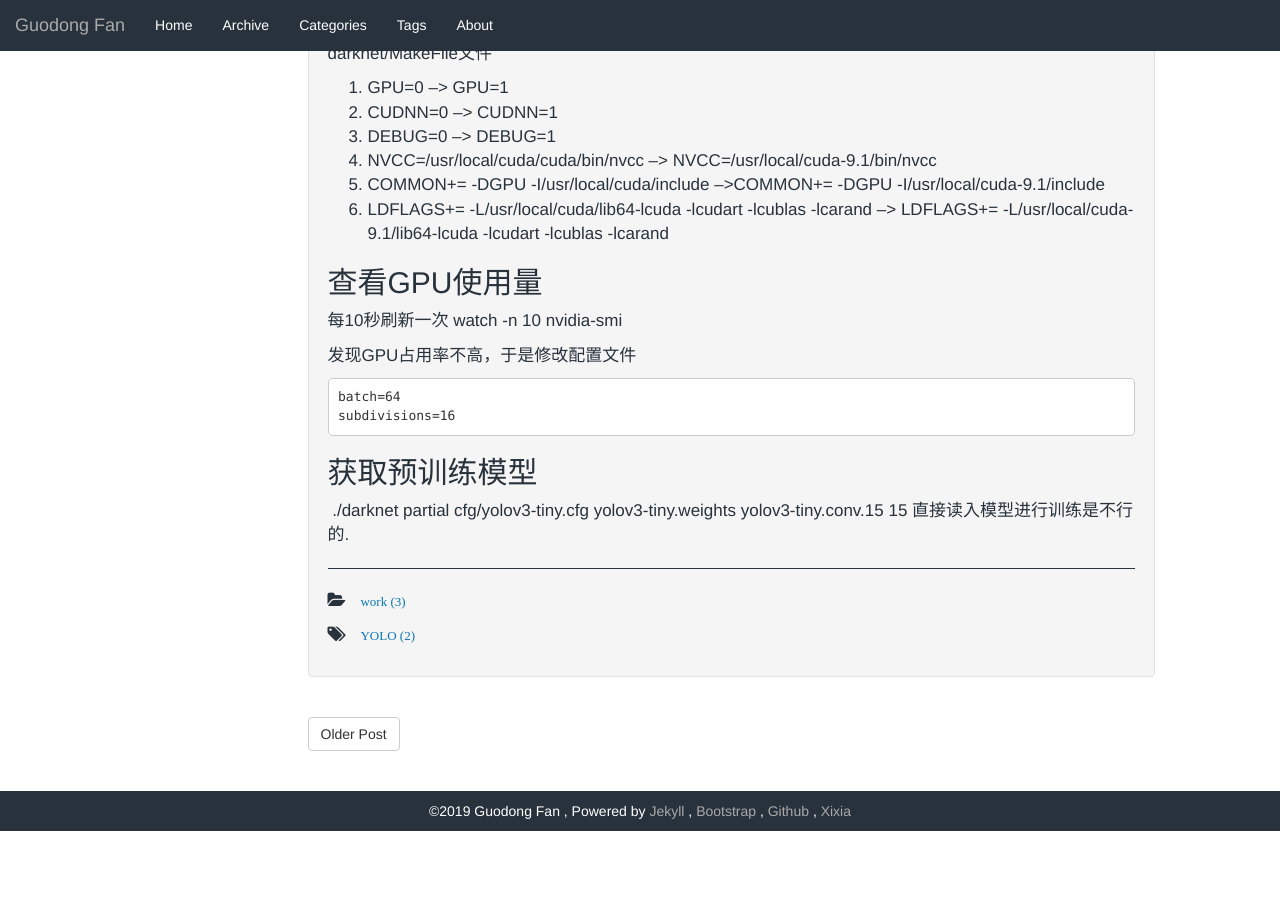
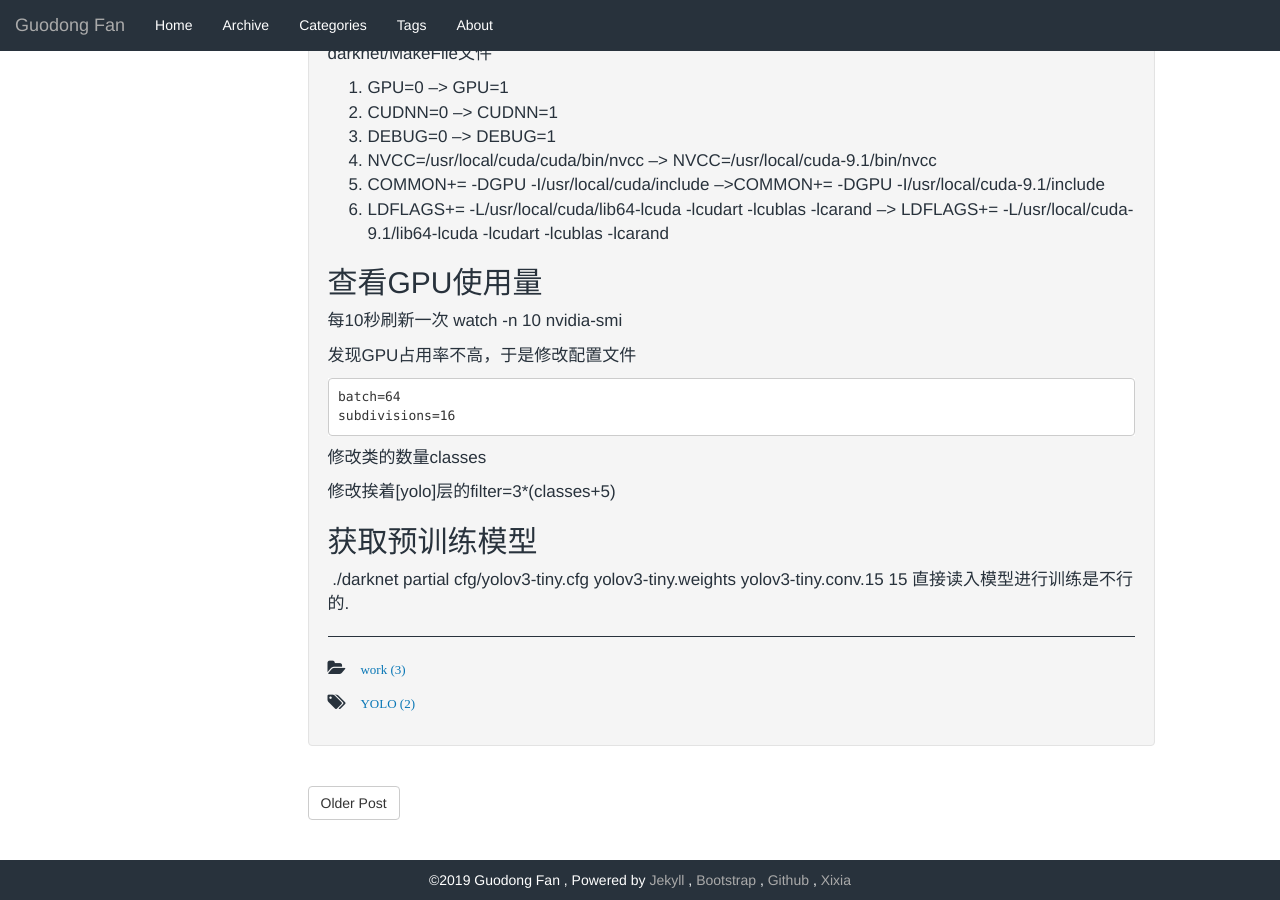
Before and after one commit to GuodongFan/GuodongFan.github.io, a Jekyll site: the page built from _posts/2019-08-05-Train-Yolov3.md, in a window 1280 px wide and 900 px high, scrolled down 1979 px. Built offline with Jekyll 4.4.1, drawn with Linux system fonts in a browser that asks for light colours; our own code applies the rules of GitHub Pages for plain Markdown files; before the commit the page ends 2810 px from its top, so only the background shows below that.

Commit message:
Update 2019-08-05-Train-Yolov3.md

````diff
--- a/_posts/2019-08-05-Train-Yolov3.md
+++ b/_posts/2019-08-05-Train-Yolov3.md
@@ -130,6 +130,10 @@ watch -n 10 nvidia-smi
 batch=64
 subdivisions=16
 ```
+修改类的数量classes
+
+修改挨着[yolo]层的filter=3*(classes+5)
+
 
 ## 获取预训练模型
 
````
